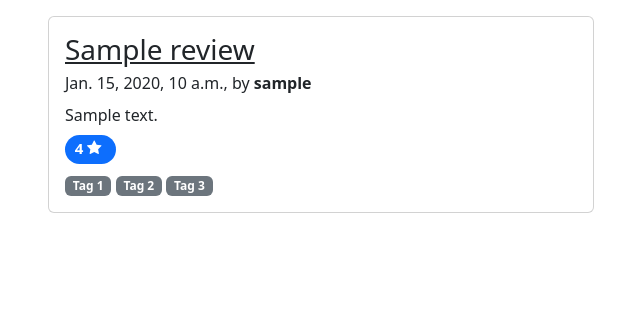
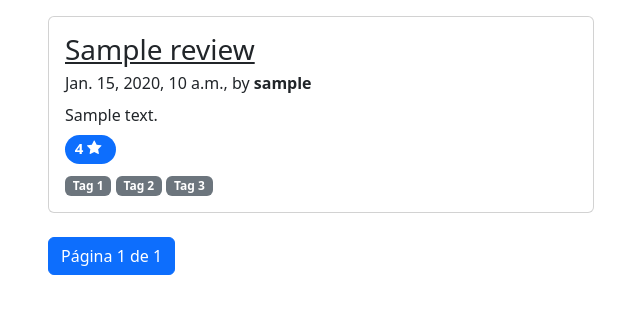
Before and after one commit to SamirMamede/challenge-junior-django-developer-position, a Django app: template film_review/reviews/templates/reviews/list.html in a window 1280 px wide. Shown: the part 56-370 px from the top of the page, without its empty margins (34-674 px from the left). Run offline with Django 3.2, Linux system fonts and the light colour scheme; the template is opened without the code that fills it: most values are stand-ins (such as "Sample title", 1, 10 or a date in 2020); some libraries are stand-ins or nearby versions.

Commit message:
Updated review list template to display current page and fixed pagination links.

```diff
--- a/film_review/reviews/templates/reviews/list.html
+++ b/film_review/reviews/templates/reviews/list.html
@@ -38,4 +38,32 @@
       </div>
     </div>
   {% endfor %}
+
+  <nav aria-label="Page Navigation Example">
+    <ul class="pagination">
+      {% if reviews_page.has_previous %}
+      <li class="page-item">
+        <a class="page-link" href="?page={{ reviews_page.previous_page_number }}" aria-label="Anterior">
+          <span aria-hidden="true">&laquo;</span>
+          <span class="sr-only">Anterior</span>
+        </a>
+      </li>
+      {% endif %}
+
+      <li class="page-item active">
+        <span class="page-link">
+          Página {{ reviews_page.number }} de {{ reviews_page.paginator.num_pages }}
+        </span>
+      </li>
+
+      {% if reviews_page.has_next %}
+        <a class="page-link" href="?page={{ reviews_page.next_page_number }}" aria-label="Próximo">
+          <span aria-hidden="true">&raquo;</span>
+          <span class="sr-only">Próximo</span>
+        </a>
+      </li>
+      {% endif %}
+    </ul>
+  </nav>
+
 {% endblock %}
--- a/film_review/reviews/views.py
+++ b/film_review/reviews/views.py
@@ -9,7 +9,7 @@ def review_list(request):
 
     try:
         reviews_page = paginator.page(page_number)
-    except (PageNotAnInteger, EmptyPage):
+    except (EmptyPage, PageNotAnInteger):
         reviews_page = paginator.page(1)
 
     return render(request, "reviews/list.html", {"reviews_page": reviews_page})
```
